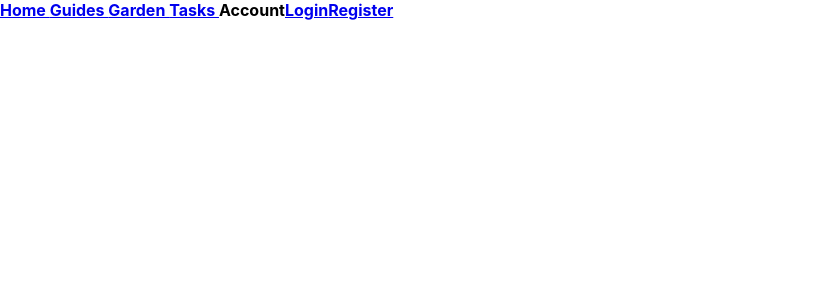
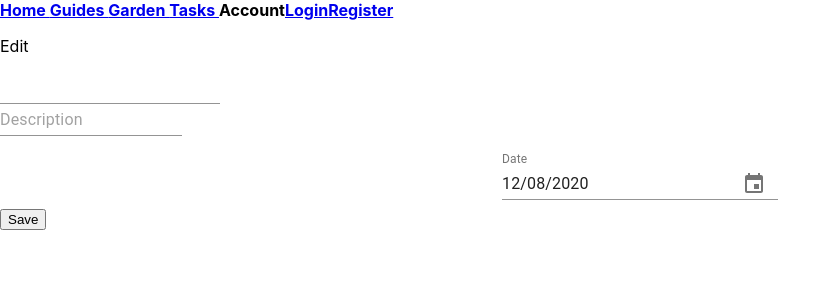
Before and after one commit to kjdonoghue/garden-tracker, a React (Create React App) app in the folder client/: page /edit-tasks/1 in a window 1280 px wide. Shown: the top 300 px of the page, without its empty margins (0-826 px from the left). Built offline with nearby package versions, Linux system fonts and the light colour scheme; no server answers.

Commit message:
completed routes for compete and edit task

```diff
--- a/client/src/components/DisplayTasks.js
+++ b/client/src/components/DisplayTasks.js
@@ -69,7 +69,6 @@ function DisplayTasks(props) {
 
     // fetch tasks from database based on user id(token), start date, end date, and status
     const fetchTasks = () => {
-        console.log("fired")
         axios.get('http://localhost:8080/tasks/display',
         {params: dates})
         .then(response => {
@@ -92,13 +91,31 @@ function DisplayTasks(props) {
 
     }
 
+
+    //change complete false to true in db
+    const handleComplete = (id) => {
+
+      axios.post(`http://localhost:8080/tasks/complete/${id}`)
+      .then(response => {
+        let success = response.data.success
+        if (success) {
+          fetchTasks()
+        } else {
+          console.log("did not update")
+        }
+      })
+
+    }
+
     //create task display
     const taskItems = tasks.map(task => {
         return <div key={task.id}>
             {task.task_name}
             {task.task_description}
             {task.task_date}
-            <button>Complete</button>
+            <button onClick={() => handleComplete(task.id)}>Complete</button>
+            <a href={`/edit-tasks/${task.id}`} ><button>Edit</button></a>
+
             <button onClick={() => handleDelete(task.id)}>Delete</button>
         </div>
     })
--- /dev/null
+++ b/client/src/components/EditTask.js
@@ -0,0 +1,123 @@
+import { useEffect, useState } from "react"
+import axios from 'axios'
+
+import { makeStyles } from '@material-ui/core/styles';
+import TextField from '@material-ui/core/TextField';
+import 'date-fns';
+import Grid from '@material-ui/core/Grid';
+import DateFnsUtils from '@date-io/date-fns';
+import { MuiPickersUtilsProvider, KeyboardDatePicker} from '@material-ui/pickers';
+
+
+//for material-ui select
+const useStyles = makeStyles((theme) => ({
+    formControl: {
+      margin: theme.spacing(1),
+      minWidth: 120,
+    },
+    selectEmpty: {
+      marginTop: theme.spacing(2),
+    },
+    root: {
+      '& .MuiTextField-root': {
+        margin: theme.spacing(1),
+        width: '25ch',
+      },
+    }
+    }));
+
+
+function EditTasks(props) {
+    //for material ui select
+    const classes = useStyles();
+
+    const [details, setDetails] = useState([])
+    let id = props.match.params.id
+
+
+    useEffect(() => {
+        // let id = props.match.params.id
+        fetchTaskDetails(id)
+    }, [])
+
+
+       //update with information
+       const handleOnChange = (e) => {
+        setDetails({...details,
+          [e.target.name]: e.target.value
+        })
+    }
+
+    const handleSetDate = (date) => {
+        date.setDate(date.getDate())
+        console.log(date)
+        setDetails({
+          ...details,
+            task_date: date
+        })
+      };
+
+      //update db - need id #
+      const onSaveTasks= (task) => {
+
+        axios.post(`http://localhost:8080/tasks/update-task/${id}`,
+          {
+            data: task
+          })
+          .then(response => {let success = response.data.success
+
+            if (success) {
+             props.history.push('/tasks')
+            } else {
+                console.log("did not update")
+                }
+            })
+      }
+
+
+    // get task details
+    const fetchTaskDetails = (id) => {
+        axios.get(`http://localhost:8080/tasks/edit-task/${id}`)
+        .then(response => {
+          setDetails(response.data[0])
+        })
+    }
+
+    console.log(details)
+
+    return(
+        <div>
+           <p>Edit</p>
+           <div>
+            <TextField onChange={handleOnChange} name="task_name" value={details.task_name} id="standard-search" label="" type="text" />
+            </div>
+            <div>
+            <TextField onChange={handleOnChange} name="task_description" value={details.task_description} id="standard-textarea" label="" placeholder="Description" multiline />
+            </div>
+            <div>
+            <MuiPickersUtilsProvider utils={DateFnsUtils}>
+                <Grid container justify="space-around">
+                <KeyboardDatePicker
+                    margin="normal"
+                    id="date-picker-dialog"
+                    label="Date"
+                    format="MM/dd/yyyy"
+                    name="task_date"
+                    value={details.task_date}
+                    onChange={handleSetDate}
+                    KeyboardButtonProps={{
+                    'aria-label': 'change date',
+                    }}
+                />
+                </Grid>
+            </MuiPickersUtilsProvider>
+            </div>
+              <div>
+                <button onClick={() => onSaveTasks(details)}>Save</button>
+              </div>
+
+        </div>
+    )
+}
+
+export default EditTasks
--- a/client/src/index.js
+++ b/client/src/index.js
@@ -19,6 +19,7 @@ import PlantDetails from './components/PlantDetails'
 import {setAuthenticationHeader} from './utils/authHeaders'
 import requireAuth from './components/requireAuth'
 import { createMuiTheme, ThemeProvider } from "@material-ui/core"
+import EditTasks from './components/EditTask';
 
 //change material ui colors
 const theme = createMuiTheme({
@@ -66,6 +67,7 @@ ReactDOM.render(
             {/* <Route component = {requireAuth(Tasks)} path='/tasks' /> */}
             <Route component = {PlantDetails} path='/plant/:id' />
             <Route component = {Tasks} path='/tasks' />
+            <Route component = {EditTasks} path='/edit-tasks/:id' />
             <Route component = {Zone} path='/zone' />
           </BaseLayout>
           </ThemeProvider>
```
Also changed, not shown: 2 other files (tests, documents, lock files or other folders).
